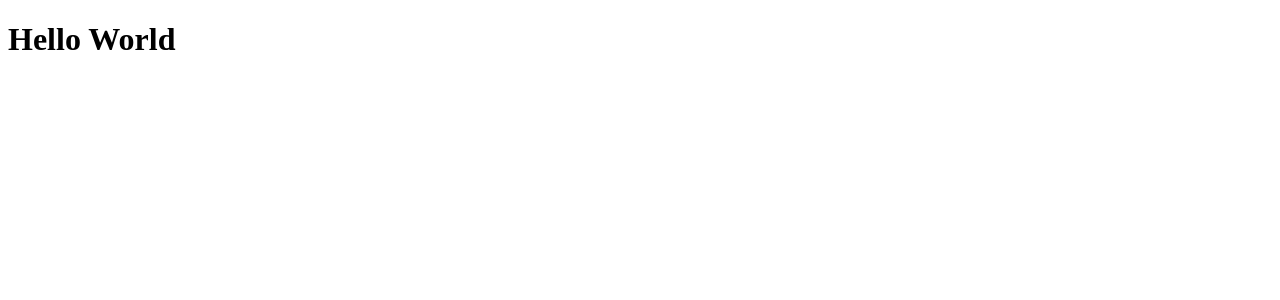
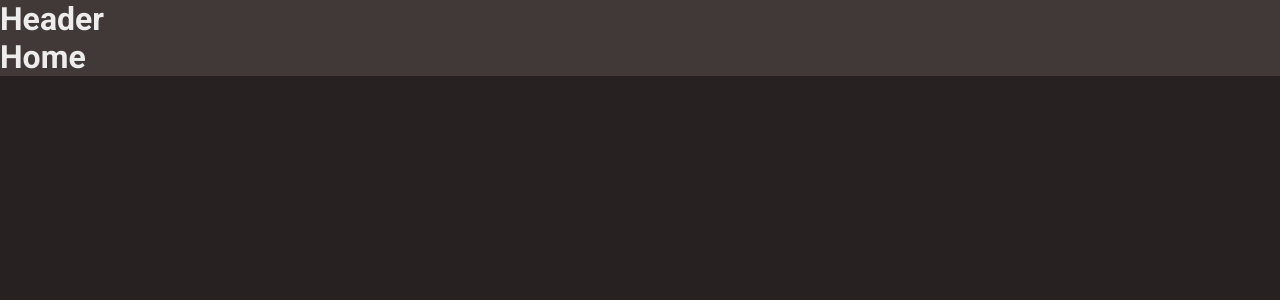
Before and after one commit to Behenck/coffee-delivery, a React (Vite) app: page / in a window 1280 px wide. Shown: the top 300 px of the page. Built offline with nearby package versions, Linux system fonts and the light colour scheme.

Commit message:
create styles theme styled-components

```diff
--- a/index.html
+++ b/index.html
@@ -11,7 +11,7 @@
 
     <link href="https://fonts.googleapis.com/css2?family=Baloo+2:wght@700;800&family=Inter:wght@400;700&family=Roboto+Mono:wght@700&family=Roboto:wght@400;700&display=swap" rel="stylesheet">
 
-    <title>Vite + React + TS</title>
+    <title>Coffe Delivery</title>
   </head>
   <body>
     <div id="root"></div>
--- a/src/App.tsx
+++ b/src/App.tsx
@@ -1,5 +1,16 @@
+import { BrowserRouter } from 'react-router-dom'
+import { ThemeProvider } from 'styled-components'
+import { Router } from './Router'
+import { GlobalStyle } from './styles/global'
+import { defaultTheme } from './styles/themes/default'
+
 export function App() {
   return (
-   <h1>Hello World</h1>
+    <ThemeProvider theme={defaultTheme}>
+      <BrowserRouter>
+        <Router />
+      </BrowserRouter>
+      <GlobalStyle />
+    </ThemeProvider>
   )
 }
--- /dev/null
+++ b/src/Router.tsx
@@ -0,0 +1,14 @@
+import { Route, Routes } from 'react-router-dom'
+import { DefaultLayout } from './layouts/DefaultLayout'
+import { Home } from './pages/Home'
+
+export function Router() {
+  return (
+    <Routes>
+      <Route path="/" element={<DefaultLayout />}>
+        <Route path="/" element={<Home />} />
+        <Route path="/history" element={<h1>teste</h1>} />
+      </Route>
+    </Routes>
+  )
+}
--- /dev/null
+++ b/src/components/Header/index.tsx
@@ -0,0 +1,3 @@
+export function Header() {
+  return <h1>Header</h1>
+}
--- /dev/null
+++ b/src/layouts/DefaultLayout/index.tsx
@@ -0,0 +1,12 @@
+import { Outlet } from 'react-router-dom'
+import { Header } from '../../components/Header'
+import { LayoutContainer } from './styles'
+
+export function DefaultLayout() {
+  return (
+    <LayoutContainer>
+      <Header />
+      <Outlet />
+    </LayoutContainer>
+  )
+}
--- /dev/null
+++ b/src/layouts/DefaultLayout/styles.ts
@@ -0,0 +1,5 @@
+import styled from 'styled-components'
+
+export const LayoutContainer = styled.div`
+  background-color: ${(props) => props.theme['gray-800']};
+`
--- a/src/main.tsx
+++ b/src/main.tsx
@@ -5,5 +5,5 @@ import { App } from './App'
 ReactDOM.createRoot(document.getElementById('root') as HTMLElement).render(
   <React.StrictMode>
     <App />
-  </React.StrictMode>
+  </React.StrictMode>,
 )
--- /dev/null
+++ b/src/pages/Home/index.tsx
@@ -0,0 +1,3 @@
+export function Home() {
+  return <h1>Home</h1>
+}
--- /dev/null
+++ b/src/styles/global.ts
@@ -0,0 +1,26 @@
+import { createGlobalStyle } from 'styled-components'
+
+export const GlobalStyle = createGlobalStyle`
+  * {
+    margin: 0;
+    padding: 0;
+    box-sizing: border-box;
+  }
+
+  :focus {
+    outline: 0;
+    box-shadow: 0 0 0 2px ${(props) => props.theme.white};
+  }
+
+  body {
+    background: ${(props) => props.theme['gray-900']};
+    color: ${(props) => props.theme['gray-300']};
+    --webkit-font-smoothing: antialiased;
+  }
+
+  body, input textarea, button {
+    font-family: 'Roboto', sans-serif;
+    font-weight: 400;
+    font-size: 1rem;
+  }
+`
--- /dev/null
+++ b/src/styles/themes/default.ts
@@ -0,0 +1,29 @@
+export const defaultTheme = {
+  white: '#FFFFFF',
+
+  'gray-100': '#FAFAFA',
+  'gray-200': '#F3F2F2',
+  'gray-300': '#EDEDED',
+  'gray-400': '#E6E5E5',
+  'gray-500': '#D7D5D5',
+  'gray-600': '#8D8686',
+  'gray-700': '#574F4D',
+  'gray-800': '#403937',
+  'gray-900': '#272221',
+
+  'purple-100': '#EBE5F9',
+  'purple-500': '#8047F8',
+  'purple-700': '#4B2995',
+
+  'yellow-100': '#F1E9C9',
+  'yellow-500': '#DBAC2C',
+  'yellow-600': '#C47F17',
+
+  'fuschia-100': '#FCDDEC',
+  'fuschia-500': '#F178B6',
+  'fuschia-600': '#EF5DA8',
+
+  'iris-100': '#A5A6F6',
+  'iris-500': '#7879F1',
+  'iris-700': '#5D5FEF',
+}
```
Also changed, not shown: package.json (+8 -2 lines), .eslintrc.json (added), 1 other file (tests, documents, lock files or other folders).
